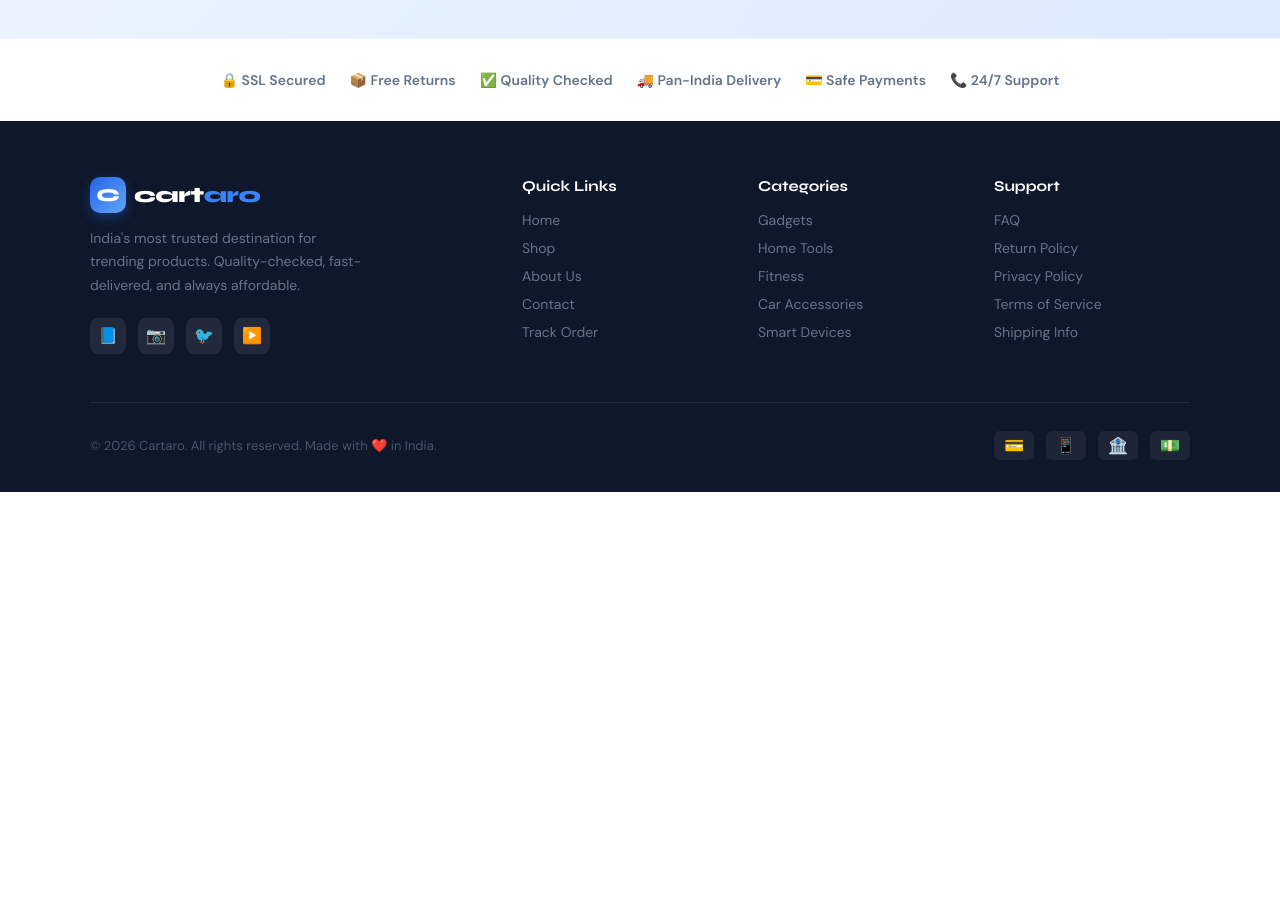
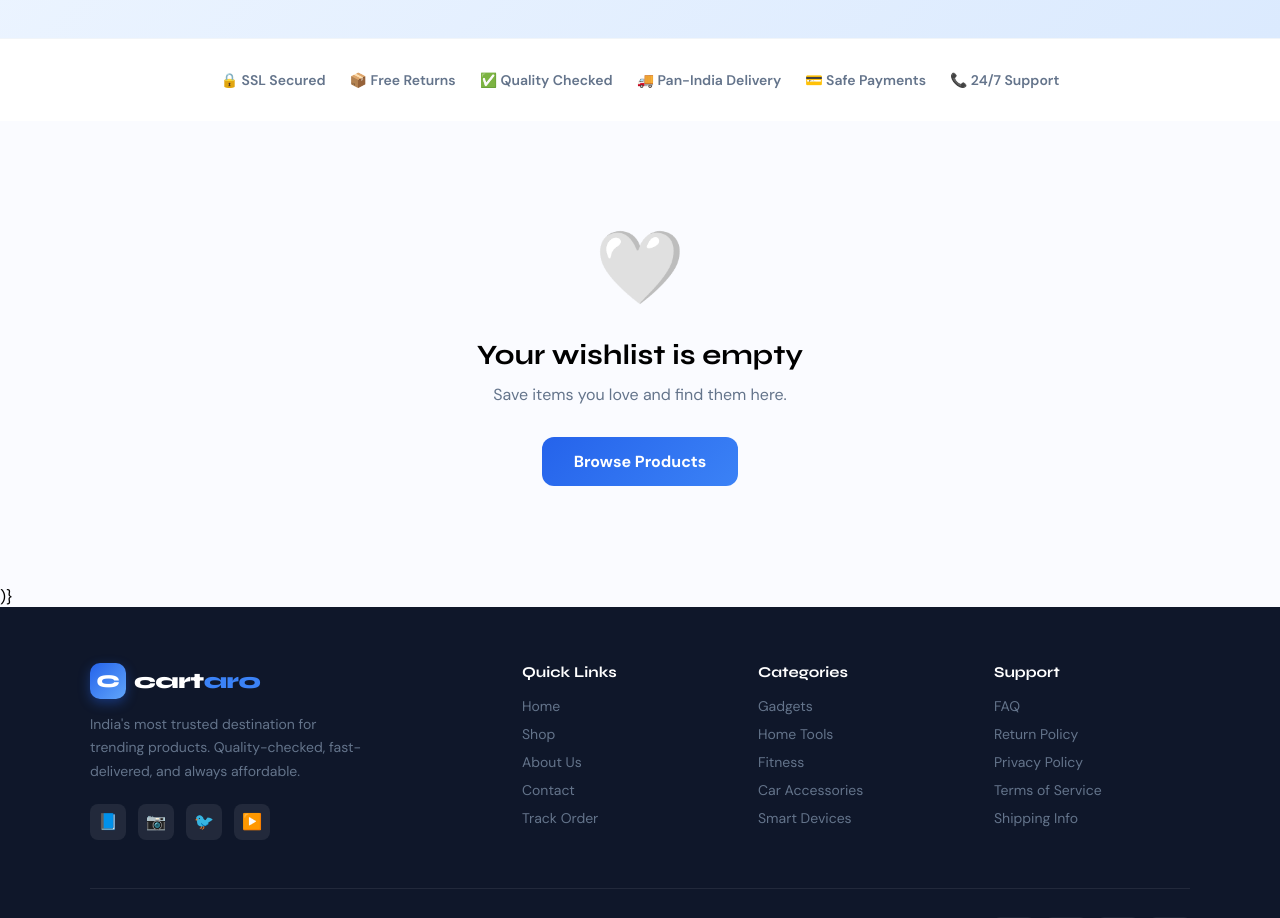
Before and after one commit to Git-Abh/cartaro-store, a React (Create React App) app: page / in a window 1280 px wide. Shown: the part 4560-5478 px from the top of the page. Before the commit the page ends 5052 px from the top, so only its background shows below. Built offline with nearby package versions, Linux system fonts and the light colour scheme.

Commit message:
feat: add wishlist page

```diff
--- a/src/App.js
+++ b/src/App.js
@@ -1812,6 +1812,27 @@ const ProductPage = ({
   );
 };
 
+const WishlistPage = ({ wishlist, products, onAddToCart, onWishlist, setPage }) => {
+  const wishedProducts = products.filter(p => wishlist.includes(p.id));
+  if (wishedProducts.length === 0) return (
+    <div style={{ textAlign: "center", padding: "100px 24px" }}>
+      <div style={{ fontSize: 72, marginBottom: 24 }}>🤍</div>
+      <h2 style={{ fontFamily: "'Syne', sans-serif", fontSize: 28, marginBottom: 12 }}>Your wishlist is empty</h2>
+      <p style={{ color: "#64748B", marginBottom: 32 }}>Save items you love and find them here.</p>
+      <button onClick={() => setPage("shop")} style={{ background: "linear-gradient(135deg,#2563EB,#3B82F6)", color: "#fff", border: "none", borderRadius: 12, padding: "14px 32px", fontSize: 16, cursor: "pointer", fontWeight: 700 }}>Browse Products</button>
+    </div>
+  );
+  return (
+    <div style={{ maxWidth: 1200, margin: "0 auto", padding: "40px 24px" }}>
+      <h1 style={{ fontFamily: "'Syne', sans-serif", fontSize: 32, marginBottom: 8 }}>My Wishlist</h1>
+      <p style={{ color: "#64748B", marginBottom: 32 }}>{wishedProducts.length} saved items</p>
+      <div style={{ display: "grid", gridTemplateColumns: "repeat(auto-fill,minmax(260px,1fr))", gap: 24 }}>
+        {wishedProducts.map(p => <ProductCard key={p.id} product={p} onAddToCart={onAddToCart} onWishlist={onWishlist} wishlist={wishlist} onView={() => setPage("shop")} />)}
+      </div>
+    </div>
+  );
+};
+
 const CartPage = ({ cart, setCart, setPage, setCoupon, coupon, discount }) => {
   const [couponInput, setCouponInput] = useState("");
   const [couponMsg, setCouponMsg] = useState(null);
@@ -3425,7 +3446,7 @@ export default function App() {
             </div>
             {/* Wishlist */}
             <button
-              onClick={() => setPage("shop")}
+              onClick={() => setPage("wishlist")}
               style={{
                 background: "none",
                 border: "none",
@@ -3544,6 +3565,14 @@ export default function App() {
             onWishlist={toggleWishlist}
             wishlist={wishlist}
             products={PRODUCTS}
+            setPage={setPage}
+          />
+        )}
+        <WishlistPage
+            wishlist={wishlist}
+            products={PRODUCTS}
+            onAddToCart={addToCart}
+            onWishlist={toggleWishlist}
             setPage={setPage}
           />
         )}
```
